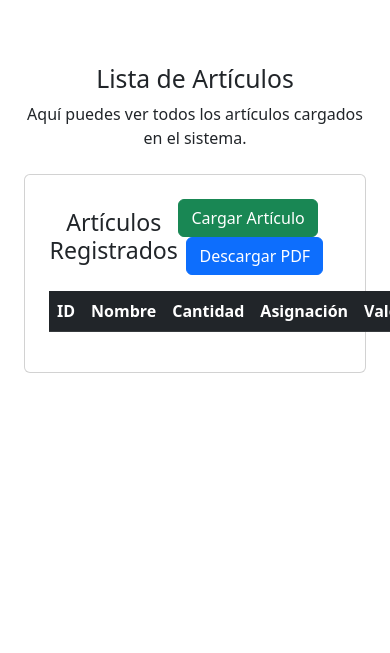
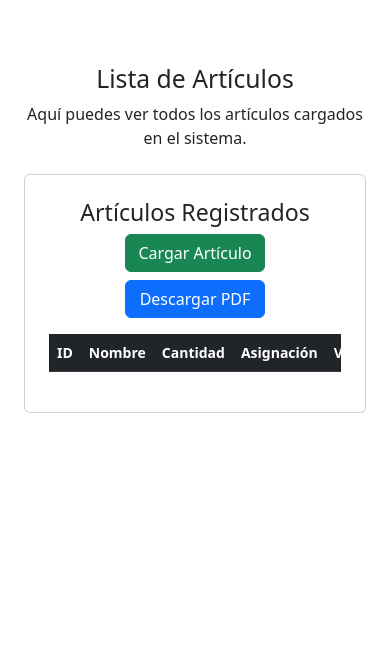
Before and after one commit to delpianocp/inventario, a Django app: page /articulos in a window 390 px wide; the page is wider, and only the part inside the window is pictured. Shown: the part 56-709 px from the top of that part. Run offline with Django 5.2, Linux system fonts and the light colour scheme; the visitor is signed in with stand-in values (Sample User, id 1); data that the repository does not hold is empty.

Commit message:
funcionando con tabla responsive

```diff
--- a/app/settings.py
+++ b/app/settings.py
@@ -17,7 +17,7 @@ SECRET_KEY = 'django-insecure-28cd!us=2#$u#o09brr-^w98$7o&0-0)@4bop_yru*#nt@)t4%
 # SECURITY WARNING: don't run with debug turned on in production!
 DEBUG = True
 
-ALLOWED_HOSTS = ['localhost','inventario-production-886b.up.railway.app']
+ALLOWED_HOSTS = ['localhost','127.0.0.1','inventario-production-886b.up.railway.app']
 
 
 # Application definition
--- a/inventario/static/inventario/styles.css
+++ b/inventario/static/inventario/styles.css
@@ -39,3 +39,15 @@ form input, form select, form textarea {
 form label {
     font-weight: bold;
 }
+
+@media (max-width: 768px) {
+    table {
+        font-size: 14px;
+    }
+    th, td {
+        padding: 8px;
+    }
+    img.img-thumbnail {
+        width: 40px;
+    }
+}
--- a/inventario/templates/inventario/articulos.html
+++ b/inventario/templates/inventario/articulos.html
@@ -8,16 +8,18 @@
     <p class="text-center">Aquí puedes ver todos los artículos cargados en el sistema.</p>
 
     <div class="row justify-content-center mt-4">
-        <div class="col-md-8">
+        <div class="col-12 col-sm-10 col-md-8">
             <div class="card p-4">
-                <div class="d-flex justify-content-between align-items-center mb-3">
-                    <h3 class="text-center mb-0">Artículos Registrados</h3>
-                    <div>
-                        <a href="{% url 'cargar_articulo' %}" class="btn btn-success">Cargar Artículo</a>
-                        <a href="{% url 'generar_pdf' %}" class="btn btn-primary ms-2">Descargar PDF</a>
+                <div class="d-flex flex-column flex-md-row justify-content-between align-items-center mb-3">
+                    <h3 class="text-center mb-2 mb-md-0">Artículos Registrados</h3>
+                    <div class="d-flex flex-column flex-md-row">
+                        <a href="{% url 'cargar_articulo' %}" class="btn btn-success mb-2 mb-md-0 me-md-2">Cargar Artículo</a>
+                        <a href="{% url 'generar_pdf' %}" class="btn btn-primary">Descargar PDF</a>
                     </div>
                 </div>
 
+                <!-- 🛠 Hacemos la tabla responsive -->
+                <div class="table-responsive">
                     <table class="table table-striped">
                         <thead class="table-dark">
                             <tr>
@@ -27,11 +29,9 @@
                                 <th>Asignación</th>
                                 <th>Valor</th>
                                 <th>Foto</th>
-                            <th class="text-center">👁</th> <!-- Se centra el emoticono -->
+                                <th class="text-center">👁</th>
                             </tr>
                         </thead>
-
-
                         <tbody>
                             {% for articulo in articulos %}
                             <tr>
@@ -47,9 +47,8 @@
                                         <span class="text-muted">Sin imagen</span>
                                     {% endif %}
                                 </td>
-                            <td>
-                                <a href="{% url 'detalle_articulo' articulo.id %}"><button type="button" class="btn btn-link">Ver detalle</button></a>
-
+                                <td class="text-center">
+                                    <a href="{% url 'detalle_articulo' articulo.id %}" class="btn btn-link">Ver detalle</a>
                                 </td>
                             </tr>
                             {% endfor %}
@@ -58,5 +57,6 @@
                 </div>
             </div>
         </div>
+    </div>
 </section>
 {% endblock %}
--- a/inventario/views.py
+++ b/inventario/views.py
@@ -40,7 +40,7 @@ def registro(request):
             usuario = form.save(commit=False)
             usuario.set_password(form.cleaned_data["password"])  # Encripta la contraseña
             usuario.save()
-            return redirect("articulos")  # Redirige al login tras el registro
+            return redirect("index")  # Redirige al login tras el registro
     else:
         form = RegistroForm()
 
```
Lines whose indentation alone changed are shown as unchanged.
